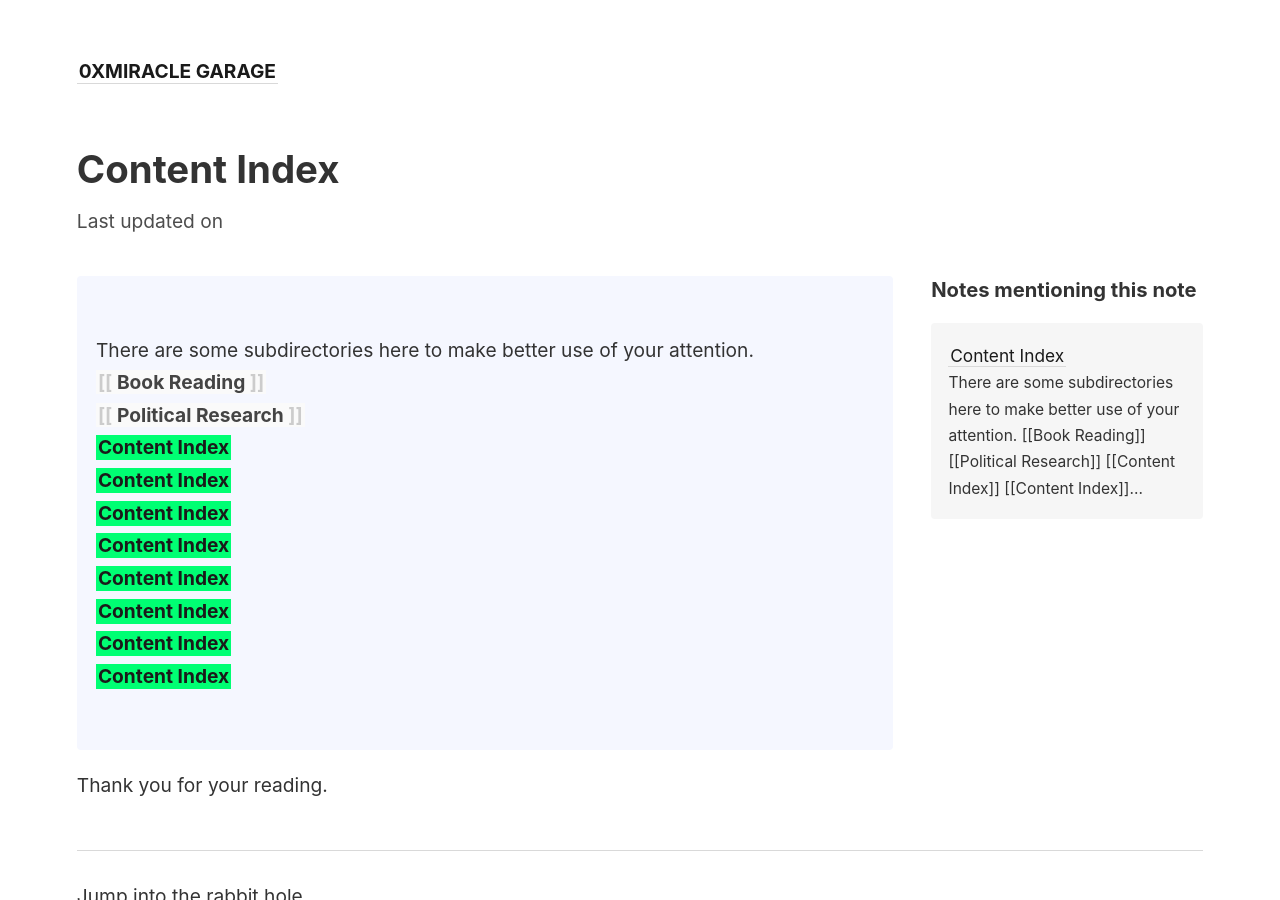
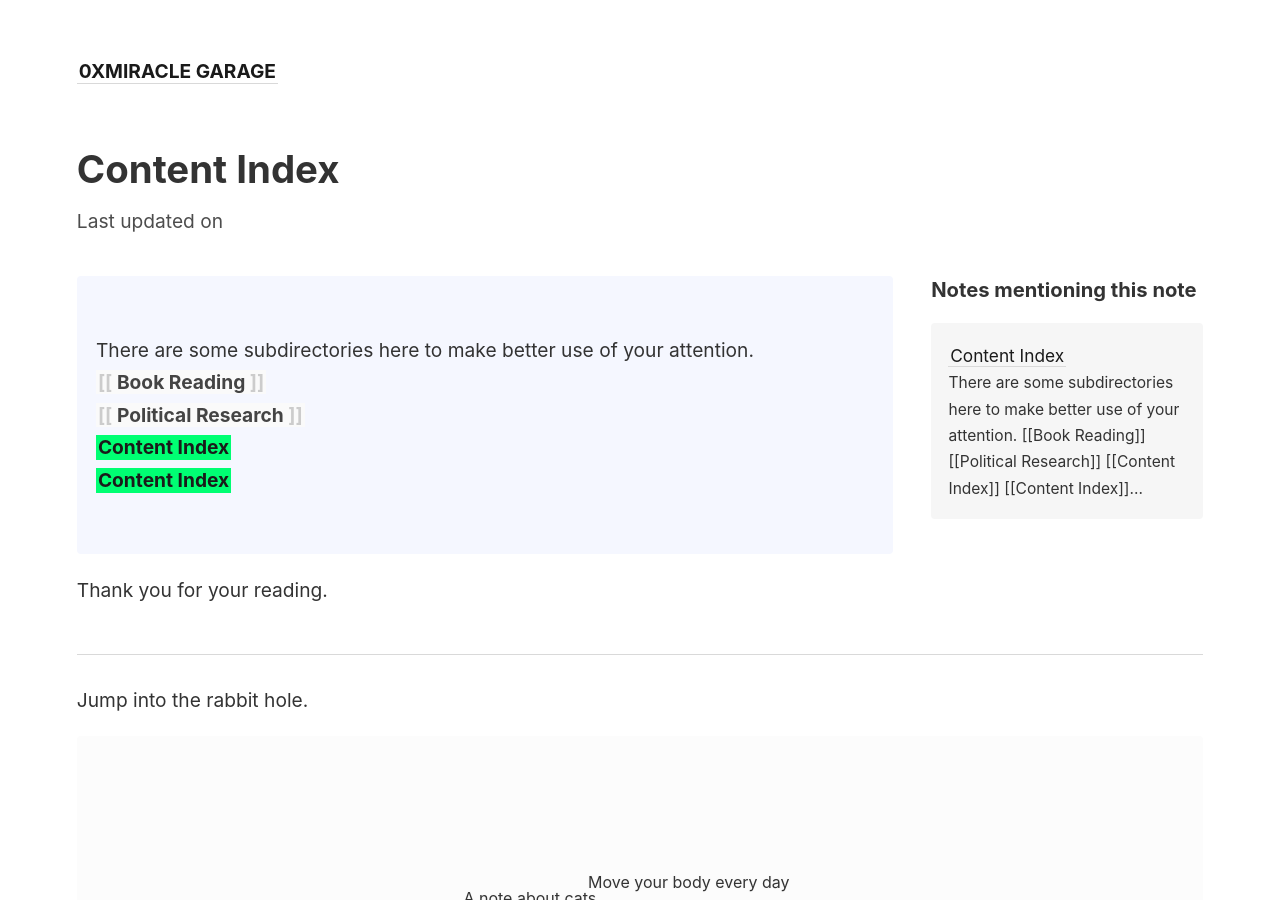
Before and after one commit to lkyxuan/bbbblog, a Jekyll site: the page built from _notes/Index/Content Index.md, in a window 1280 px wide and 900 px high. Built offline with Jekyll 4.4.1, drawn with Linux system fonts in a browser that asks for light colours.

Commit message:
vault backup: 2023-07-14 05:55:43
Affected files:
_notes/Index/Content Index.md

```diff
--- a/_notes/Index/Content Index.md
+++ b/_notes/Index/Content Index.md
@@ -7,10 +7,4 @@ title: Content Index
   <span style="font-weight: bold">[[Political Research]]</span><br>
   <span style="font-weight: bold">[[Content Index]]</span><br>
   <span style="font-weight: bold">[[Content Index]]</span><br>
-  <span style="font-weight: bold">[[Content Index]]</span><br>
-  <span style="font-weight: bold">[[Content Index]]</span><br>
-  <span style="font-weight: bold">[[Content Index]]</span><br>
-  <span style="font-weight: bold">[[Content Index]]</span><br>
-  <span style="font-weight: bold">[[Content Index]]</span><br>
-  <span style="font-weight: bold">[[Content Index]]</span><br>
 </p>
```
